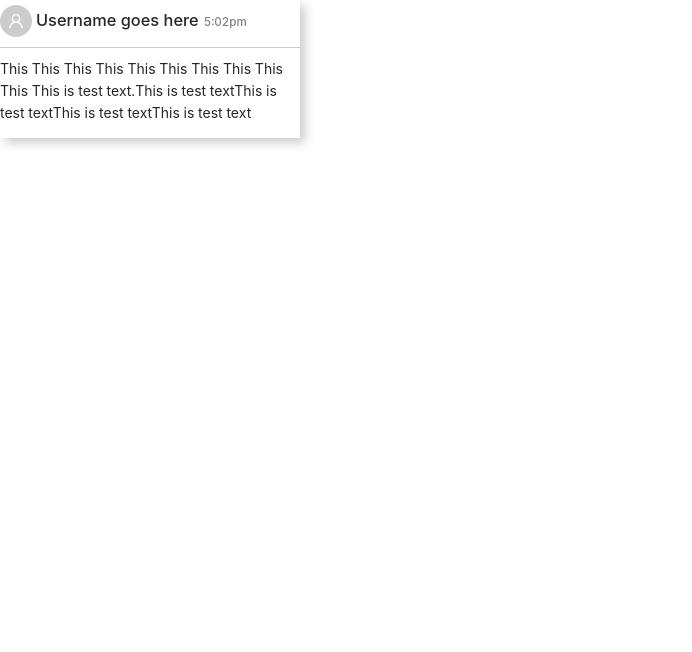
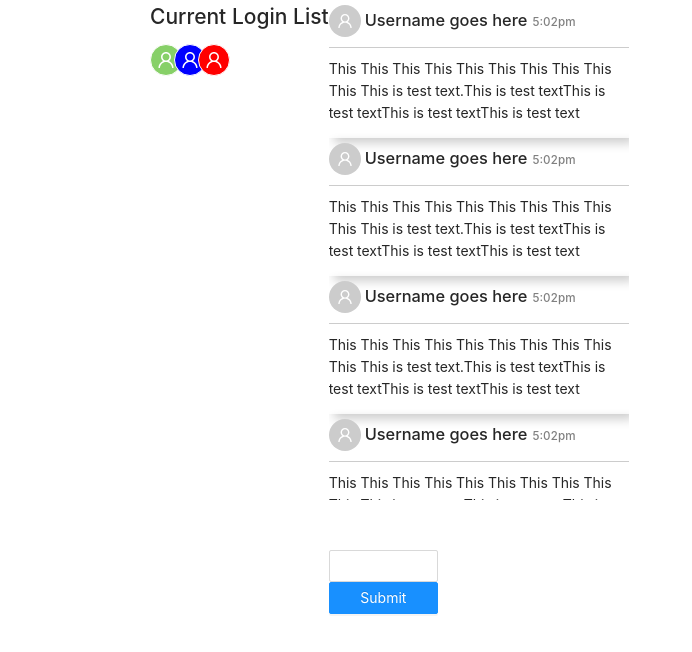
Before and after one commit to offlinedoctor/Unreal-Mail-Box, a React (Create React App) app in the folder ReactFrontend/react-mailbox/: page / in a window 1280 px wide. Shown: the top 652 px of the page, without its empty margins (0-692 px from the left). Built offline with nearby package versions, Linux system fonts and the light colour scheme.

Commit message:
New SideBar to show who's logged in.
New Submit Button.
Redid arrangement.

```diff
--- a/ReactFrontend/react-mailbox/src/App.js
+++ b/ReactFrontend/react-mailbox/src/App.js
@@ -1,6 +1,7 @@
 //import "antd/dist/antd.css";
 import React from 'react';
-import Navbar from './Navbar.js';
+import SubmitText from './SubmitText.js';
+import SideBar from './SideBar.js';
 import EachChatBox from './EachChatBox.js';
 import {Button} from 'antd';
 import { Input } from 'antd';
@@ -13,8 +14,22 @@ class App extends React.Component
 	{
 		return(
 			<div style={{display: "flex", flexDirection: "row"}}>
-				<EachChatBox/>
+				<div style={{paddingLeft: "150px"}}>
+					<SideBar/>
+				</div>
+				<div style={{display: "flex", flexDirection: "column"}}>
+					<div style={{height: "500px", overflowY: "auto", position: "fixed", overflowX: "hidden"}}>
+						<EachChatBox/>
+						<EachChatBox/>
+						<EachChatBox/>
+						<EachChatBox/>
+					</div>
+					<div style={{paddingTop: "550px"}}>
+						<SubmitText/>
+					</div>
+				</div>
 			</div>
+
 		);
 	}
 }
--- /dev/null
+++ b/ReactFrontend/react-mailbox/src/SideBar.js
@@ -0,0 +1,34 @@
+//import "antd/dist/antd.css";
+import React from 'react';
+import {Button} from 'antd';
+import { Input } from 'antd';
+import { Avatar, Divider, Tooltip } from 'antd';
+import { UserOutlined, AntDesignOutlined } from '@ant-design/icons';
+const { TextArea } = Input;
+
+
+
+class SideBar extends React.Component
+{
+	render()
+	{
+		return(
+			<div>
+				<h2> Current Login List </h2>
+				<Avatar.Group>
+					<Tooltip title="User1" placement="top">
+						<Avatar style={{backgroundColor: '#87d068'}} icon={<UserOutlined />}/>
+					</Tooltip>
+					<Tooltip title="User2" placement="top">
+						<Avatar style={{backgroundColor: 'blue'}} icon={<UserOutlined />}/>
+					</Tooltip>
+					<Tooltip title="User3" placement="top">
+						<Avatar style={{backgroundColor: 'red'}} icon={<UserOutlined />}/>
+					</Tooltip>
+				</Avatar.Group>
+			</div>
+		);
+	}
+}
+
+export default SideBar;
--- a/ReactFrontend/react-mailbox/src/Navbar.js
+++ b/ReactFrontend/react-mailbox/src/SubmitText.js
@@ -2,23 +2,20 @@
 import React from 'react';
 import {Button} from 'antd';
 import { Input } from 'antd';
-import { Avatar } from 'antd';
 const { TextArea } = Input;
 
 
-class Navbar extends React.Component
+class SubmitText extends React.Component
 {
 	render()
 	{
 		return(
-			<div style={{display: "flex", flexDirection: "column"}}>
+			<div style={{display: "flex", flexDirection: "column", width: "50%"}}>
 				<TextArea rows={1} style={{resize: "none"}}/>
 				<Button type="primary">Submit</Button>
-				<Avatar size={64} icon="user" />
-				<Avatar size={64} icon="user" />
 			</div>
 		);
 	}
 }
 
-export default Navbar;
+export default SubmitText;
```
